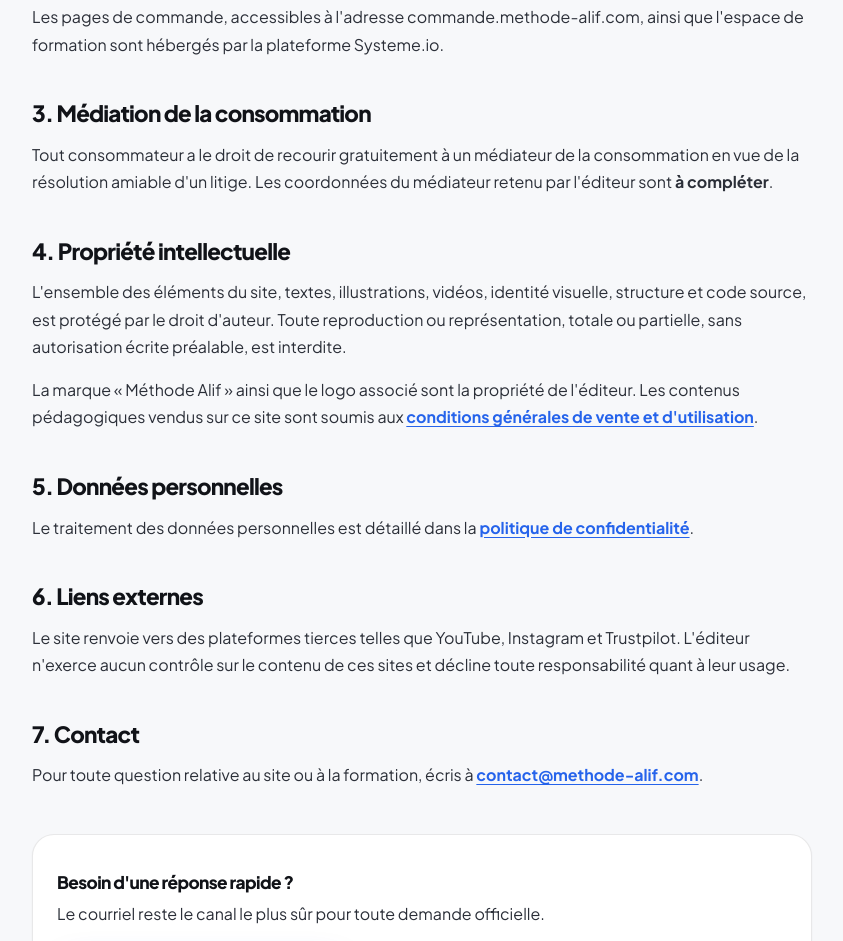
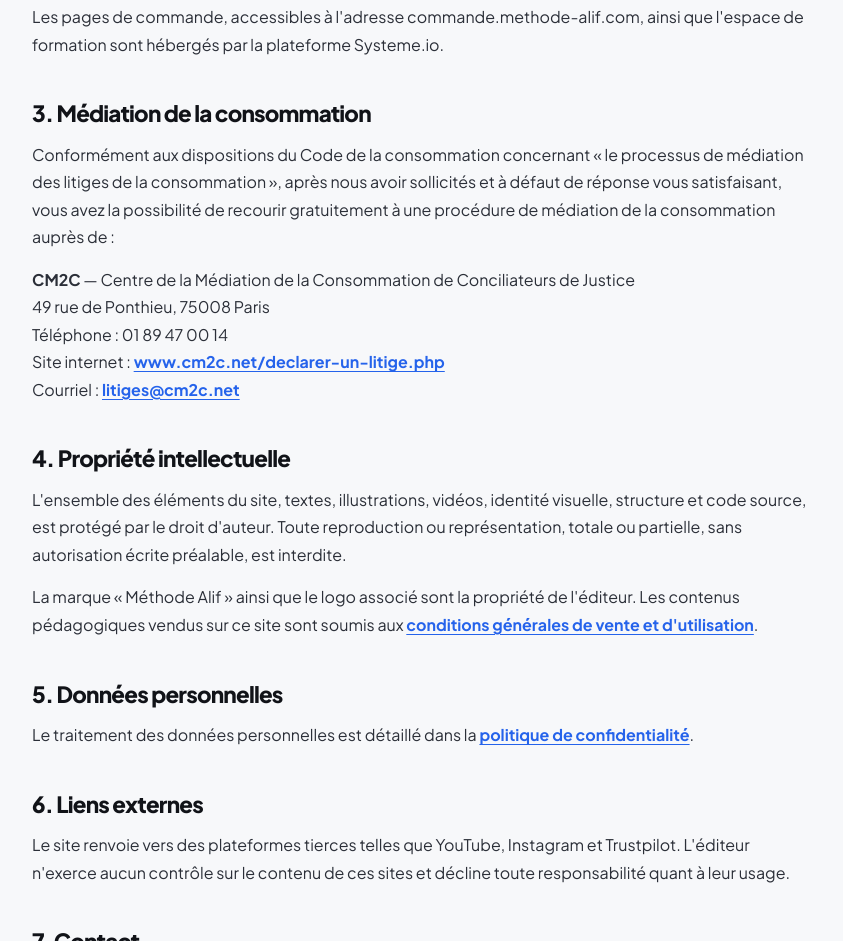
Before and after one commit to josue77600/methode-alif, a plain HTML site: page mentions-legales.html in a window 1280 px wide. Shown: the part 975-1916 px from the top of the page, without its empty margins (42-885 px from the left). Drawn offline with Linux system fonts and the light colour scheme.

Commit message:
Add files via upload

```diff
--- a/mentions-legales.html
+++ b/mentions-legales.html
@@ -74,9 +74,16 @@
 
       <h2>3. Médiation de la consommation</h2>
       <p>
-        Tout consommateur a le droit de recourir gratuitement à un médiateur de la consommation en vue de la
-        résolution amiable d'un litige. Les coordonnées du médiateur retenu par l'éditeur sont
-        <strong>à compléter</strong>.
+        Conformément aux dispositions du Code de la consommation concernant « le processus de médiation des litiges
+        de la consommation », après nous avoir sollicités et à défaut de réponse vous satisfaisant, vous avez la
+        possibilité de recourir gratuitement à une procédure de médiation de la consommation auprès de :
+      </p>
+      <p>
+        <strong>CM2C</strong> — Centre de la Médiation de la Consommation de Conciliateurs de Justice<br>
+        49 rue de Ponthieu, 75008 Paris<br>
+        Téléphone : 01 89 47 00 14<br>
+        Site internet : <a href="https://www.cm2c.net/declarer-un-litige.php" target="_blank" rel="noopener">www.cm2c.net/declarer-un-litige.php</a><br>
+        Courriel : <a href="mailto:litiges@cm2c.net">litiges@cm2c.net</a>
       </p>
 
       <h2>4. Propriété intellectuelle</h2>
```
Also changed, not shown: conditions.html (+10 -2 lines).
